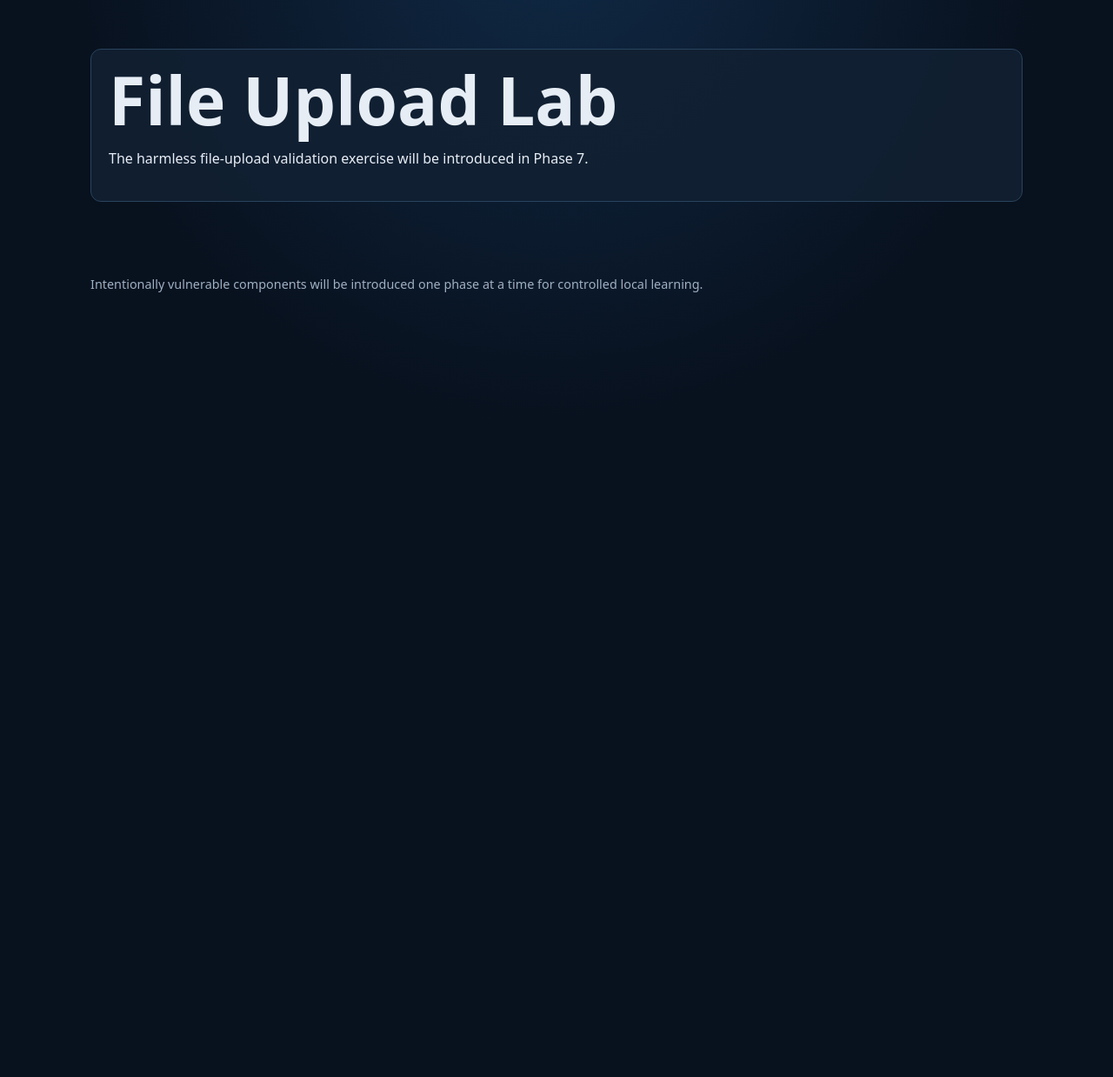
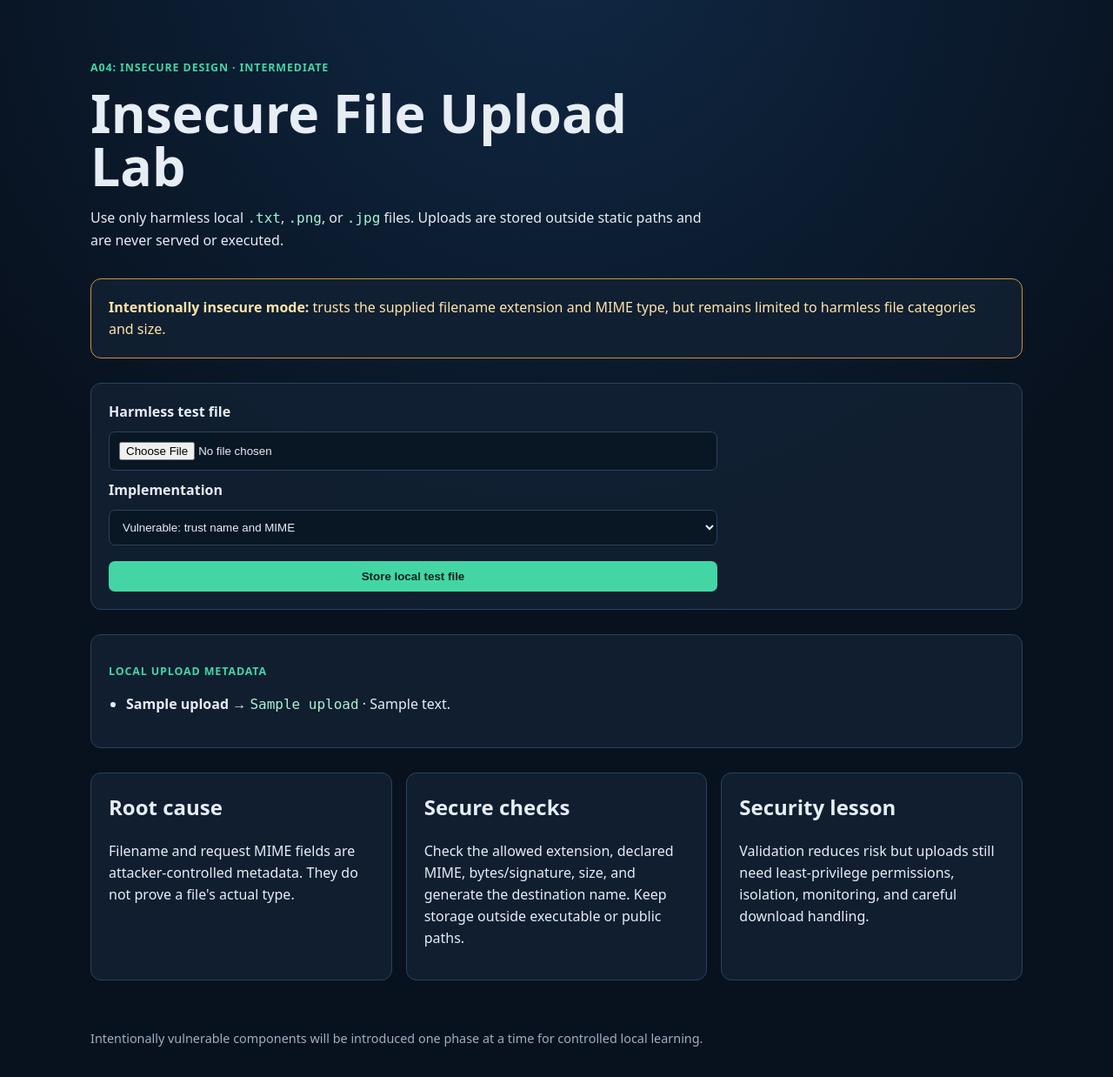
Before and after one commit to spoukidev/web-security-lab, a Flask app: page /upload in a window 1280 px wide. Shown: the part 76-1314 px from the top of the page at 87% size. Before the commit the page ends 412 px from the top, so only its background shows below. Run offline with Flask 3, Linux system fonts and the light colour scheme; tables that the repository leaves empty hold one stand-in row (values such as "Sample post").

Commit message:
feat: add safe file upload lab

```diff
--- a/app/routes/upload.py
+++ b/app/routes/upload.py
@@ -1,8 +1,95 @@
-"""File upload route placeholder."""
-from flask import Blueprint, render_template
+"""Controlled file-upload validation lab; uploaded files are never executed."""
+from __future__ import annotations
+import secrets
+from pathlib import Path
+from typing import Literal
+from flask import Blueprint, current_app, render_template, request, session
+from werkzeug.datastructures import FileStorage
+from werkzeug.utils import secure_filename
+from app.database import get_database
+
 blueprint = Blueprint("upload", __name__)
+UploadMode = Literal["vulnerable", "secure"]
+ALLOWED_EXTENSIONS = {"txt", "png", "jpg", "jpeg"}
+MAX_UPLOAD_BYTES = 1_048_576
 
 
-@blueprint.get("/upload")
+def selected_mode() -> UploadMode:
+    return "secure" if request.values.get("mode") == "secure" else "vulnerable"
+
+
+def extension_of(name: str) -> str:
+    return name.rsplit(".", 1)[-1].lower() if "." in name else ""
+
+
+def validate_secure_upload(upload: FileStorage) -> tuple[str, bytes]:
+    """Validate extension, declared MIME type, bytes, and magic signature."""
+    extension = extension_of(upload.filename or "")
+    if extension not in ALLOWED_EXTENSIONS:
+        raise ValueError("Extension is not on the secure allowlist.")
+    content = upload.read(MAX_UPLOAD_BYTES + 1)
+    if not content:
+        raise ValueError("The uploaded file is empty.")
+    if len(content) > MAX_UPLOAD_BYTES:
+        raise ValueError("The file exceeds the 1 MiB lab limit.")
+    expected_types = {"txt": {"text/plain"}, "png": {"image/png"}, "jpg": {"image/jpeg"}, "jpeg": {"image/jpeg"}}
+    if upload.mimetype not in expected_types[extension]:
+        raise ValueError("Declared MIME type does not match the extension.")
+    if extension == "txt":
+        try:
+            content.decode("utf-8")
+        except UnicodeDecodeError as error:
+            raise ValueError("Text uploads must be UTF-8 text.") from error
+    else:
+        is_expected_image = content.startswith(b"\x89PNG\r\n\x1a\n") if extension == "png" else content.startswith(b"\xff\xd8\xff")
+        if not is_expected_image:
+            raise ValueError("File signature does not match the claimed image type.")
+    return extension, content
+
+
+def save_local_upload(upload: FileStorage, mode: UploadMode, user_id: int) -> str:
+    """Save a harmless lab file under a safe generated name outside static paths."""
+    original_name = secure_filename(upload.filename or "upload")
+    if not original_name:
+        raise ValueError("The filename is invalid.")
+    if mode == "vulnerable":
+        # INTENTIONALLY VULNERABLE
+        # This code exists only for the local Web Security Lab.
+        # It trusts filename extension and supplied MIME type, not file bytes.
+        extension = extension_of(original_name)
+        if extension not in ALLOWED_EXTENSIONS or upload.mimetype not in {"text/plain", "image/png", "image/jpeg"}:
+            raise ValueError("Vulnerable mode permits only harmless .txt, .png, and .jpg files.")
+        content = upload.read(MAX_UPLOAD_BYTES + 1)
+        if len(content) > MAX_UPLOAD_BYTES:
+            raise ValueError("The file exceeds the 1 MiB lab limit.")
+        stored_name = original_name
+    else:
+        extension, content = validate_secure_upload(upload)
+        stored_name = f"{secrets.token_urlsafe(18)}.{extension}"
+    destination = Path(current_app.config["UPLOAD_DIRECTORY"]) / stored_name
+    destination.write_bytes(content)
+    destination.chmod(0o600)
+    database = get_database()
+    database.execute("INSERT INTO uploads (user_id, original_name, stored_name, content_type) VALUES (?, ?, ?, ?)", (user_id, original_name, stored_name, upload.mimetype))
+    database.commit()
+    return stored_name
+
+
+@blueprint.route("/upload", methods=["GET", "POST"])
 def upload() -> str:
-    return render_template("upload.html")
+    mode = selected_mode()
+    user_id = session.get("authenticated_user_id", 1)
+    message: str | None = None
+    error_message: str | None = None
+    if request.method == "POST":
+        file = request.files.get("file")
+        if file is None or not file.filename:
+            error_message = "Choose a harmless test file first."
+        else:
+            try:
+                stored_name = save_local_upload(file, mode, user_id)
+                message = f"Saved outside static paths as {stored_name}."
+            except ValueError as error:
+                error_message = str(error)
+    uploads = get_database().execute("SELECT original_name, stored_name, content_type, created_at FROM uploads ORDER BY id DESC LIMIT 8").fetchall()
+    return render_template("upload.html", mode=mode, message=message, error_message=error_message, uploads=uploads)
--- a/app/static/css/main.css
+++ b/app/static/css/main.css
@@ -13,4 +13,5 @@ h1 { margin: 0 0 12px; font-size: clamp(2.3rem, 7vw, 4.8rem); line-height: 1; }
 .compact h1 { font-size: clamp(2.3rem, 5vw, 3.8rem); }.warning { border-color: #c89636; color: #ffe4aa; }.search-form { display: grid; gap: 10px; max-width: 700px; }.search-form label { font-weight: 700; }.search-form input, .search-form select { width: 100%; padding: 11px; border: 1px solid var(--line); border-radius: 7px; background: #091725; color: var(--ink); }.search-form .button { border: 0; margin-top: 8px; cursor: pointer; }.hint { color: var(--muted); }.result-grid, .lesson-grid { display: grid; grid-template-columns: repeat(auto-fit, minmax(280px, 1fr)); gap: 16px; }.result-grid .page-card, .lesson-grid .page-card { margin-bottom: 0; }pre { overflow-x: auto; padding: 14px; background: #091725; border: 1px solid var(--line); border-radius: 7px; white-space: pre-wrap; }code { color: #a7f3d0; }.results { padding-left: 20px; }.results li { margin-bottom: 8px; }
 .search-form textarea { width: 100%; padding: 11px; border: 1px solid var(--line); border-radius: 7px; background: #091725; color: var(--ink); resize: vertical; }.comment-output { padding: 12px; margin: 10px 0; border-left: 3px solid var(--accent); background: #091725; overflow-wrap: anywhere; }.success { color: var(--accent); font-weight: 700; }
 .profile-details { display: grid; grid-template-columns: max-content 1fr; gap: 8px 16px; }.profile-details dt { color: var(--muted); font-weight: 700; }.profile-details dd { margin: 0; }
+.warning-text { color: #ffe4aa; font-weight: 700; }
 @media (max-width: 560px) { .site-header { align-items: flex-start; flex-direction: column; padding-top: 20px; padding-bottom: 20px; } }
--- a/app/templates/index.html
+++ b/app/templates/index.html
@@ -2,11 +2,11 @@
 {% block title %}Web Security Lab{% endblock %}
 {% block content %}
 <section class="hero"><p class="eyebrow">OWASP SECURITY RESEARCH LABORATORY</p><h1>Web Security Lab</h1><p>Controlled, local demonstrations of common web vulnerabilities and their remediations.</p></section>
-<section class="notice"><strong>Phase 6 active:</strong> SQL Injection, XSS, IDOR, SSRF, and JWT authentication are ready for local testing. File Upload and CSRF remain disabled until their dedicated phases.</section>
+<section class="notice"><strong>Phase 7 active:</strong> SQL Injection, XSS, IDOR, SSRF, JWT authentication, and File Upload are ready for local testing. CSRF remains disabled until its dedicated phase.</section>
 <section class="lab-grid" aria-label="Security labs">
 {% set labs = [('SQL Injection', 'A03: Injection', 'Intermediate', 'sql-injection'), ('XSS', 'A03: Injection', 'Intermediate', 'xss'), ('IDOR', 'A01: Broken Access Control', 'Beginner', 'idor'), ('SSRF', 'A10: Server-Side Request Forgery', 'Advanced', 'ssrf'), ('JWT', 'A07: Authentication Failures', 'Intermediate', 'jwt'), ('File Upload', 'A04: Insecure Design', 'Intermediate', 'file-upload'), ('CSRF', 'A01: Broken Access Control', 'Intermediate', 'csrf')] %}
 {% for name, owasp, difficulty, slug in labs %}
-<article class="lab-card"><p class="lab-meta">{{ owasp }} · {{ difficulty }}</p><h2>{{ name }}</h2><p>{% if slug == 'sql-injection' %}Compare unsafe SQL construction with parameter binding using fake local data.{% elif slug == 'xss' %}Compare reflected and stored unsafe HTML rendering with output encoding and CSP.{% elif slug == 'idor' %}Compare missing object authorization with a server-side ownership check.{% elif slug == 'ssrf' %}Compare access to a Docker-only mock service with layered URL-fetching controls.{% elif slug == 'jwt' %}Compare weak token signing and claim checks with a hardened validation path.{% else %}Vulnerable and remediated implementations will be documented with a controlled lab exercise.{% endif %}</p><a class="button" href="{{ url_for('search.search') if slug == 'sql-injection' else url_for('xss.comments') if slug == 'xss' else url_for('users.profile', user_id=1) if slug == 'idor' else url_for('fetch.fetch') if slug == 'ssrf' else url_for('auth.login') if slug == 'jwt' else url_for('users.lab_placeholder', lab_name=slug) }}">Open Lab</a></article>
+<article class="lab-card"><p class="lab-meta">{{ owasp }} · {{ difficulty }}</p><h2>{{ name }}</h2><p>{% if slug == 'sql-injection' %}Compare unsafe SQL construction with parameter binding using fake local data.{% elif slug == 'xss' %}Compare reflected and stored unsafe HTML rendering with output encoding and CSP.{% elif slug == 'idor' %}Compare missing object authorization with a server-side ownership check.{% elif slug == 'ssrf' %}Compare access to a Docker-only mock service with layered URL-fetching controls.{% elif slug == 'jwt' %}Compare weak token signing and claim checks with a hardened validation path.{% elif slug == 'file-upload' %}Compare filename/MIME trust with byte-level validation and safe storage.{% else %}Vulnerable and remediated implementations will be documented with a controlled lab exercise.{% endif %}</p><a class="button" href="{{ url_for('search.search') if slug == 'sql-injection' else url_for('xss.comments') if slug == 'xss' else url_for('users.profile', user_id=1) if slug == 'idor' else url_for('fetch.fetch') if slug == 'ssrf' else url_for('auth.login') if slug == 'jwt' else url_for('upload.upload') if slug == 'file-upload' else url_for('users.lab_placeholder', lab_name=slug) }}">Open Lab</a></article>
 {% endfor %}
 </section>
 {% endblock %}
--- a/app/templates/upload.html
+++ b/app/templates/upload.html
@@ -1,2 +1,9 @@
 {% extends "base.html" %}
-{% block content %}<section class="page-card"><h1>File Upload Lab</h1><p>The harmless file-upload validation exercise will be introduced in Phase 7.</p></section>{% endblock %}
+{% block title %}File Upload Lab · Web Security Lab{% endblock %}
+{% block content %}
+<section class="hero compact"><p class="eyebrow">A04: INSECURE DESIGN · INTERMEDIATE</p><h1>Insecure File Upload Lab</h1><p>Use only harmless local <code>.txt</code>, <code>.png</code>, or <code>.jpg</code> files. Uploads are stored outside static paths and are never served or executed.</p></section>
+<section class="notice warning"><strong>{% if mode == 'vulnerable' %}Intentionally insecure mode:{% else %}Secure mode:{% endif %}</strong> {% if mode == 'vulnerable' %}trusts the supplied filename extension and MIME type, but remains limited to harmless file categories and size.{% else %}validates extension, MIME type, magic bytes/text encoding, size, generated name, and safe storage permissions.{% endif %}</section>
+<section class="page-card"><form class="search-form" action="{{ url_for('upload.upload') }}" method="post" enctype="multipart/form-data"><label for="file">Harmless test file</label><input id="file" name="file" type="file" accept=".txt,.png,.jpg,.jpeg"><label for="mode">Implementation</label><select id="mode" name="mode"><option value="vulnerable" {% if mode == 'vulnerable' %}selected{% endif %}>Vulnerable: trust name and MIME</option><option value="secure" {% if mode == 'secure' %}selected{% endif %}>Secure: validate bytes and generate name</option></select><button class="button" type="submit">Store local test file</button></form>{% if message %}<p class="success">{{ message }}</p>{% endif %}{% if error_message %}<p class="warning-text">{{ error_message }}</p>{% endif %}</section>
+<section class="page-card"><p class="eyebrow">LOCAL UPLOAD METADATA</p>{% if uploads %}<ul class="results">{% for item in uploads %}<li><strong>{{ item['original_name'] }}</strong> → <code>{{ item['stored_name'] }}</code> · {{ item['content_type'] }}</li>{% endfor %}</ul>{% else %}<p>No lab files saved yet.</p>{% endif %}</section>
+<section class="lesson-grid"><article class="page-card"><h2>Root cause</h2><p>Filename and request MIME fields are attacker-controlled metadata. They do not prove a file's actual type.</p></article><article class="page-card"><h2>Secure checks</h2><p>Check the allowed extension, declared MIME, bytes/signature, size, and generate the destination name. Keep storage outside executable or public paths.</p></article><article class="page-card"><h2>Security lesson</h2><p>Validation reduces risk but uploads still need least-privilege permissions, isolation, monitoring, and careful download handling.</p></article></section>
+{% endblock %}
```
Also changed, not shown: exploits/upload/manual-reproduction.md (added, +9 -0 lines), tests/test_app.py (+23 -1 lines), writeups/06-file-upload.md (added, +71 -0 lines), README.md.
